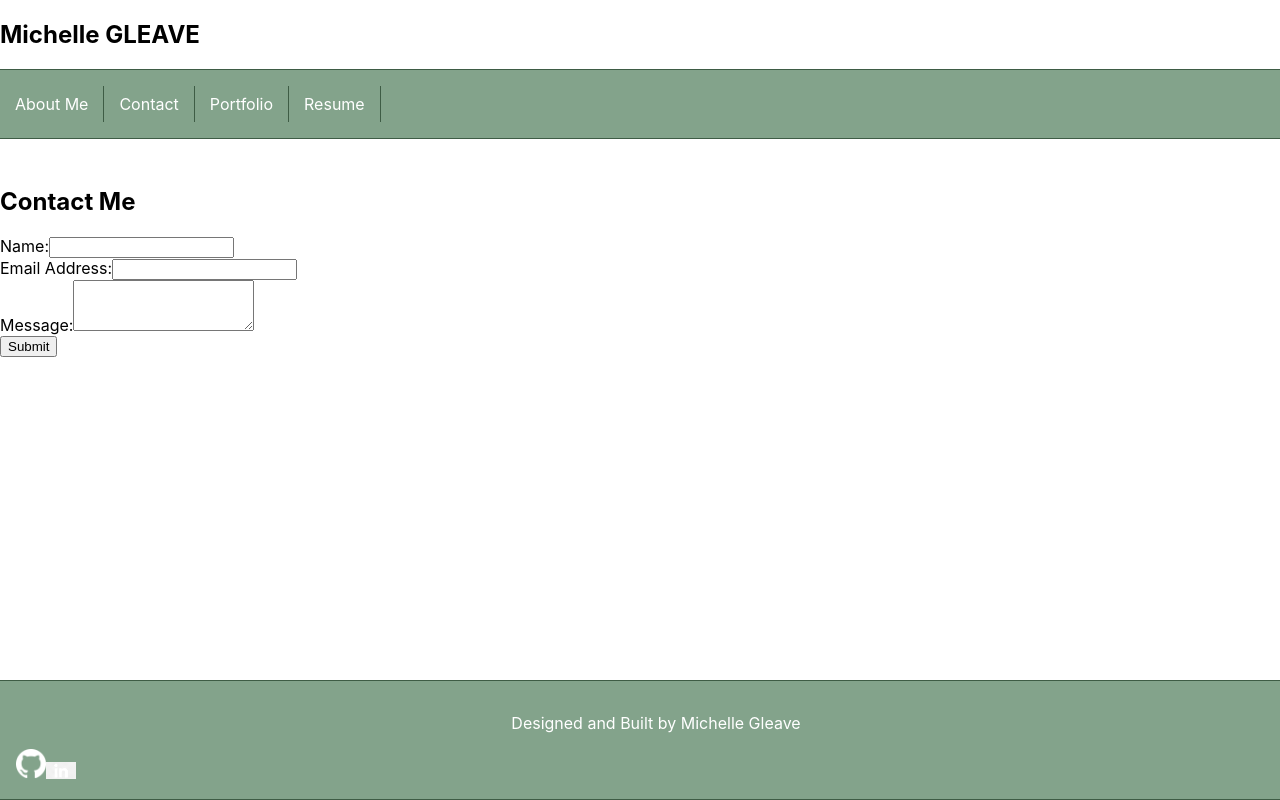
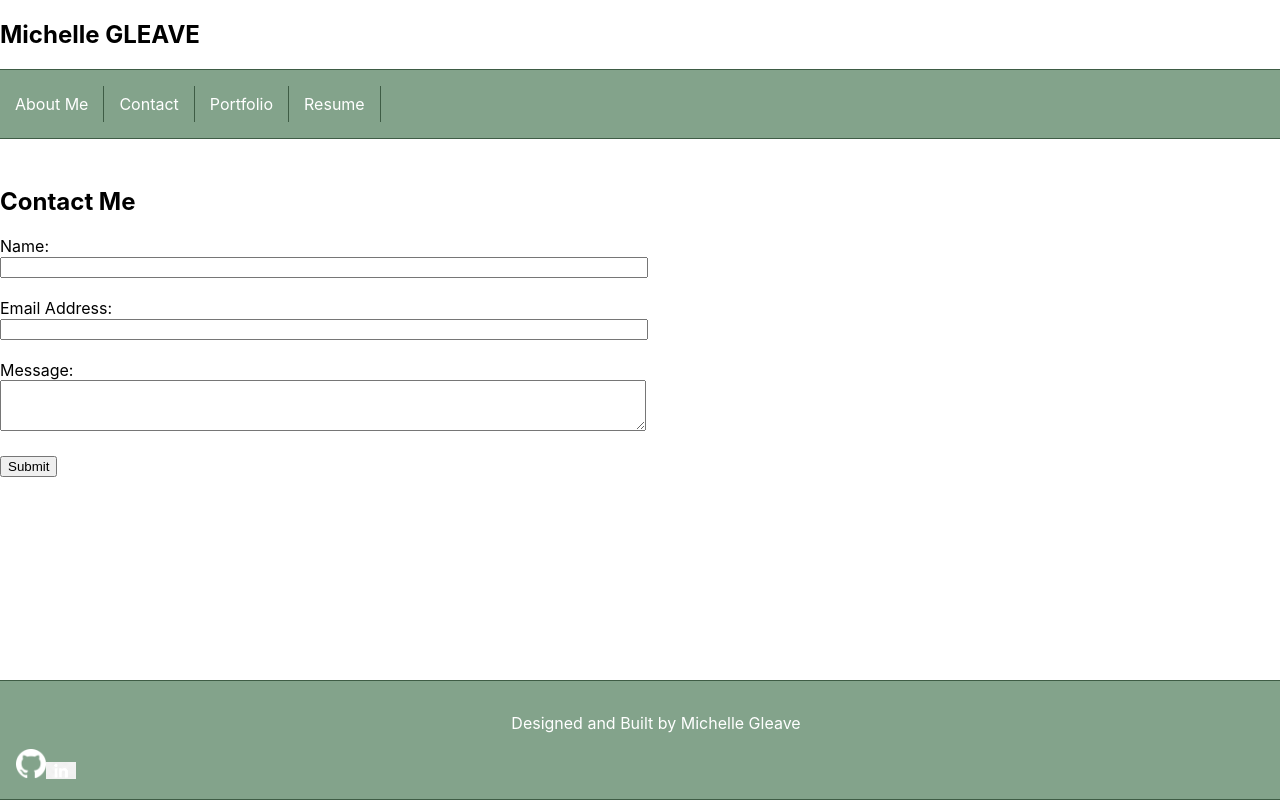
Before and after one commit to mmgleave/mmgleave-portfolio-v2, a React (Create React App) app: page / in a window 1280 px wide. Both pictures are taken after a click on the element "Contact". Built offline with nearby package versions, Linux system fonts and the light colour scheme.

Commit message:
form styles basic

```diff
--- a/src/App.css
+++ b/src/App.css
@@ -76,6 +76,10 @@
   color:rgb(62, 92, 69)
 }
 
+.inputDiv input, textarea {
+  width: 50%;
+}
+
 @keyframes App-logo-spin {
   from {
     transform: rotate(0deg);
--- a/src/components/Contact/index.js
+++ b/src/components/Contact/index.js
@@ -27,7 +27,7 @@ function ContactForm() {
             }
         } else {
             if (!event.target.value.length) {
-                setErrorMessage(`${event.target.name} is required.`);
+                setErrorMessage(`${event.target.name} is required`);
             } else {
                 setErrorMessage('');
             }
@@ -40,18 +40,21 @@ function ContactForm() {
                 Contact Me
             </h1>
             <form onSubmit={handleSubmit}>
-                <div>
-                    <label htmlFor="name">Name:</label>
+                <div className='inputDiv'>
+                    <label htmlFor="name">Name:</label><br></br>
                     <input type="text" name="name" defaultValue={name} onBlur={handleChange} />
                 </div>
-                <div>
-                    <label htmlFor="email">Email Address:</label>
+                <br></br>
+                <div className='inputDiv'>
+                    <label htmlFor="email">Email Address:</label><br></br>
                     <input type="email" name="email" defaultValue={email} onBlur={handleChange} />
                 </div>
-                <div>
-                    <label htmlFor="message">Message:</label>
+                <br></br>
+                <div className='inputDiv'>
+                    <label htmlFor="message">Message:</label><br></br>
                     <textarea name="message" rows="3" defaultValue={message} onBlur={handleChange} />
                 </div>
+                <br></br>
                 {errorMessage && (
                     <div>
                         <p className="error-text">{errorMessage}</p>
```
